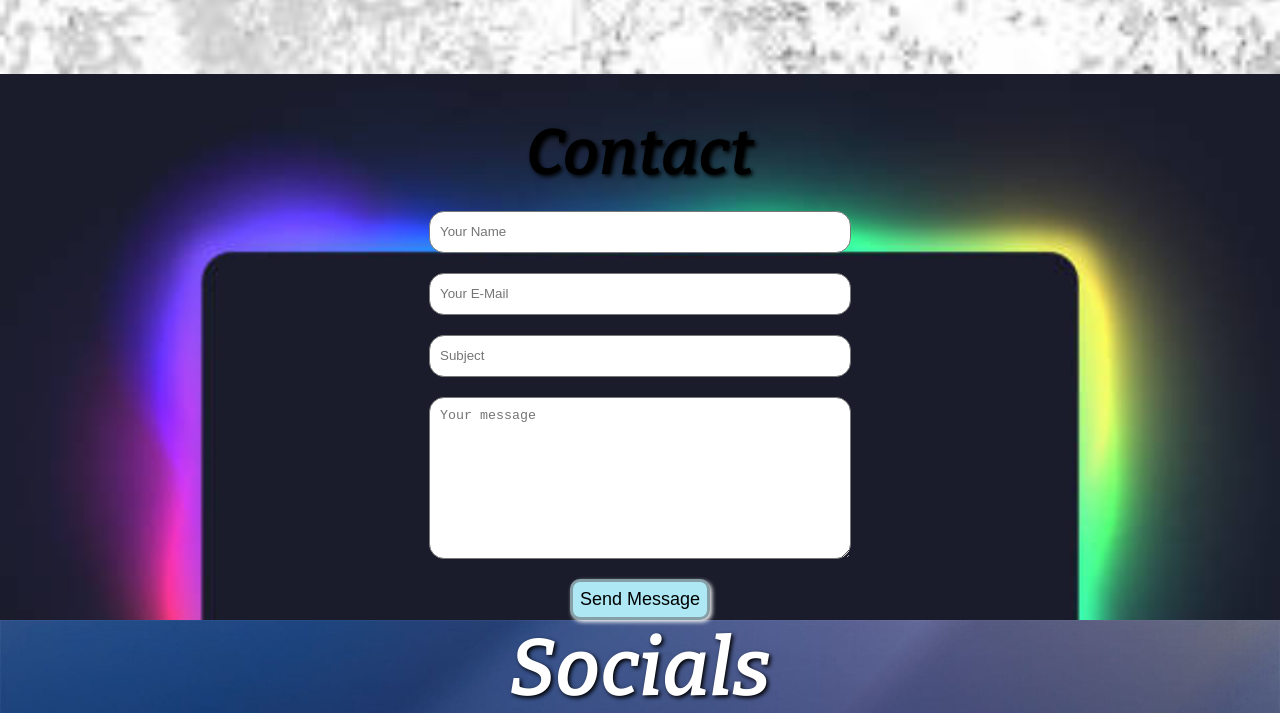
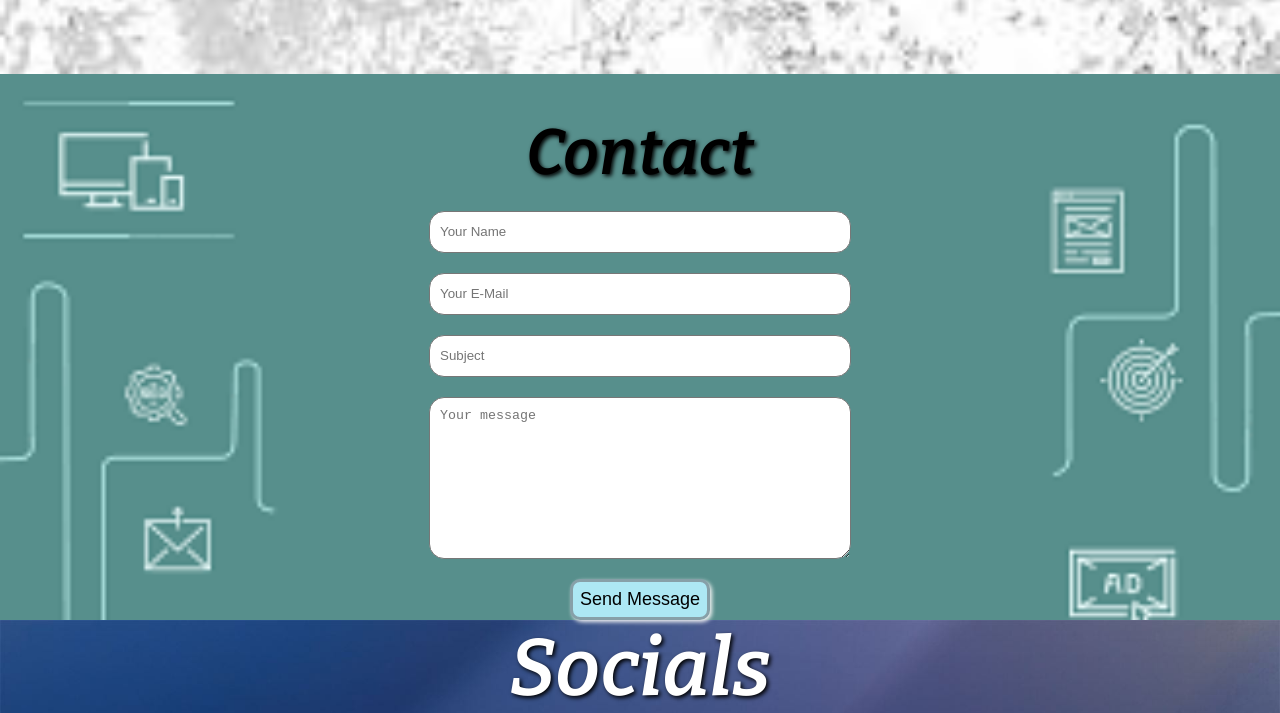
Before and after one commit to shreyansh217/shreyanshmi, a plain HTML site: page index.htm in a window 1280 px wide. Shown: the part 1532-2245 px from the top of the page. Drawn offline with nearby package versions, Linux system fonts and the light colour scheme.

Commit message:
fifth commit

```diff
--- a/style.css
+++ b/style.css
@@ -167,7 +167,7 @@ width: 100%;
 }
 #section4
 {
-    background-image: url('contact.png');
+    background-image: url('gg.png');
     background-size: cover;
     display: flex;
     /* justify-content: center; */
@@ -176,7 +176,7 @@ width: 100%;
 width: 100%;
     /* align-items: center; */
     flex-direction: column;
-    background-color:blueviolet;
+    /* background-color:blueviolet; */
 /* padding-bottom: 10%; */
 }
 /* #form1
```
Also changed, not shown: conback.png, gg.png (added).
